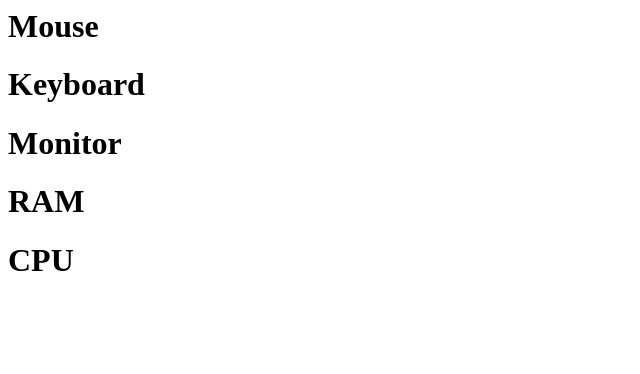
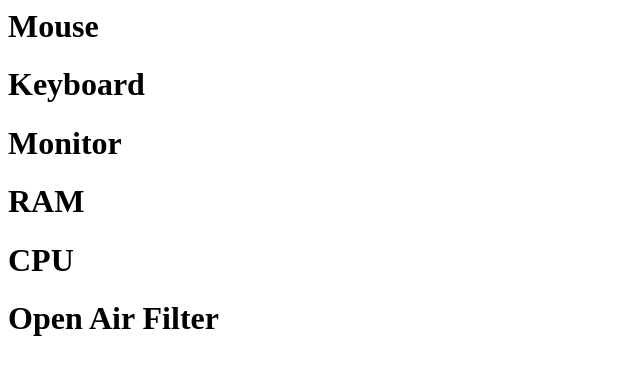
Before and after one commit to ngonar/cherrypick001, a plain HTML site: page index.html in a window 1280 px wide. Shown: the whole page, without its empty margins (0-640 px from the left). Drawn offline with Linux system fonts and the light colour scheme.

Commit message:
open air filter added

```diff
--- a/index.html
+++ b/index.html
@@ -8,5 +8,6 @@
 <h1>Monitor</h1>
 <h1>RAM</h1>
 <h1>CPU</h1>
+<h1>Open Air Filter</h1>
 </body>
 </html>
```
